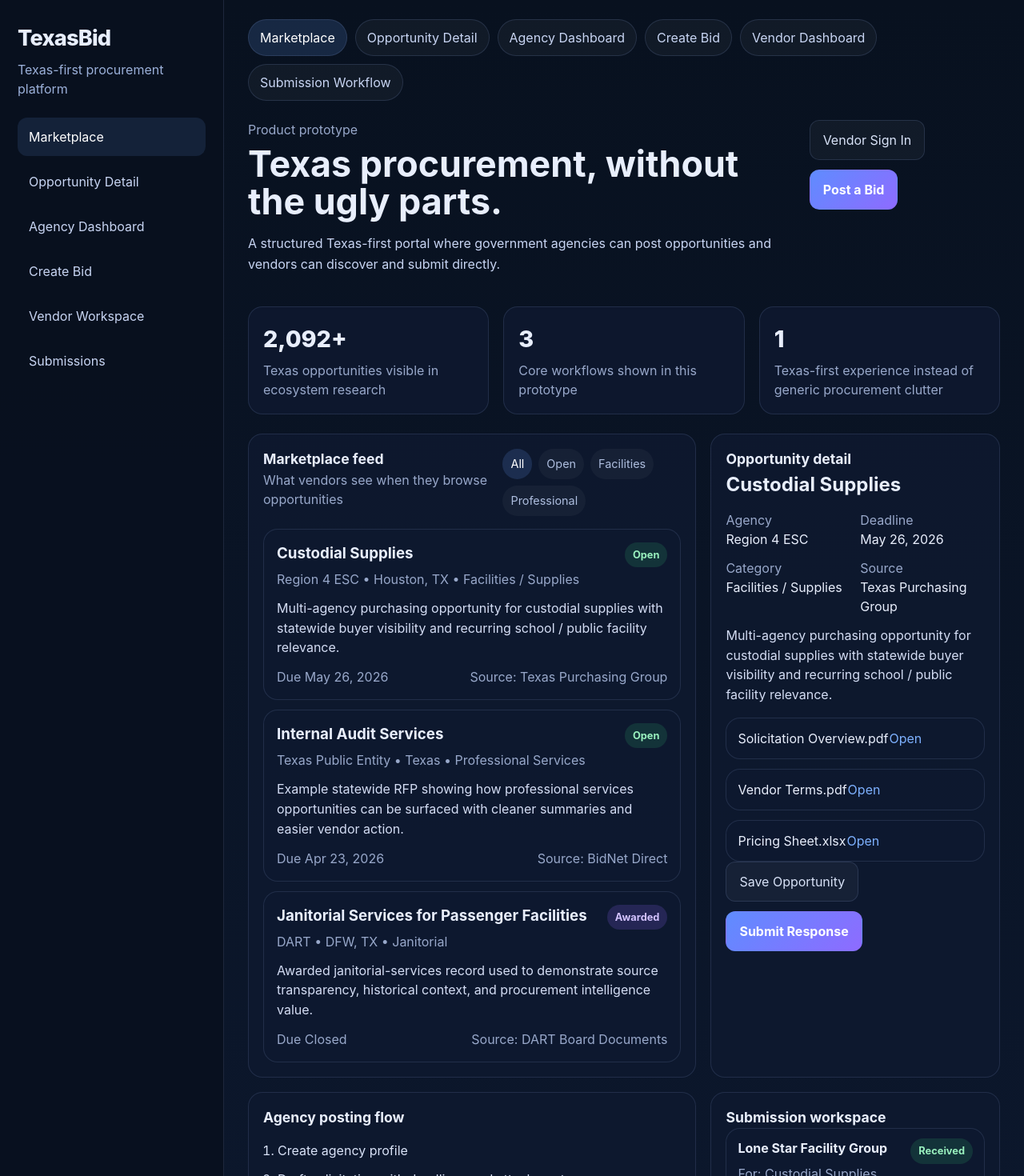
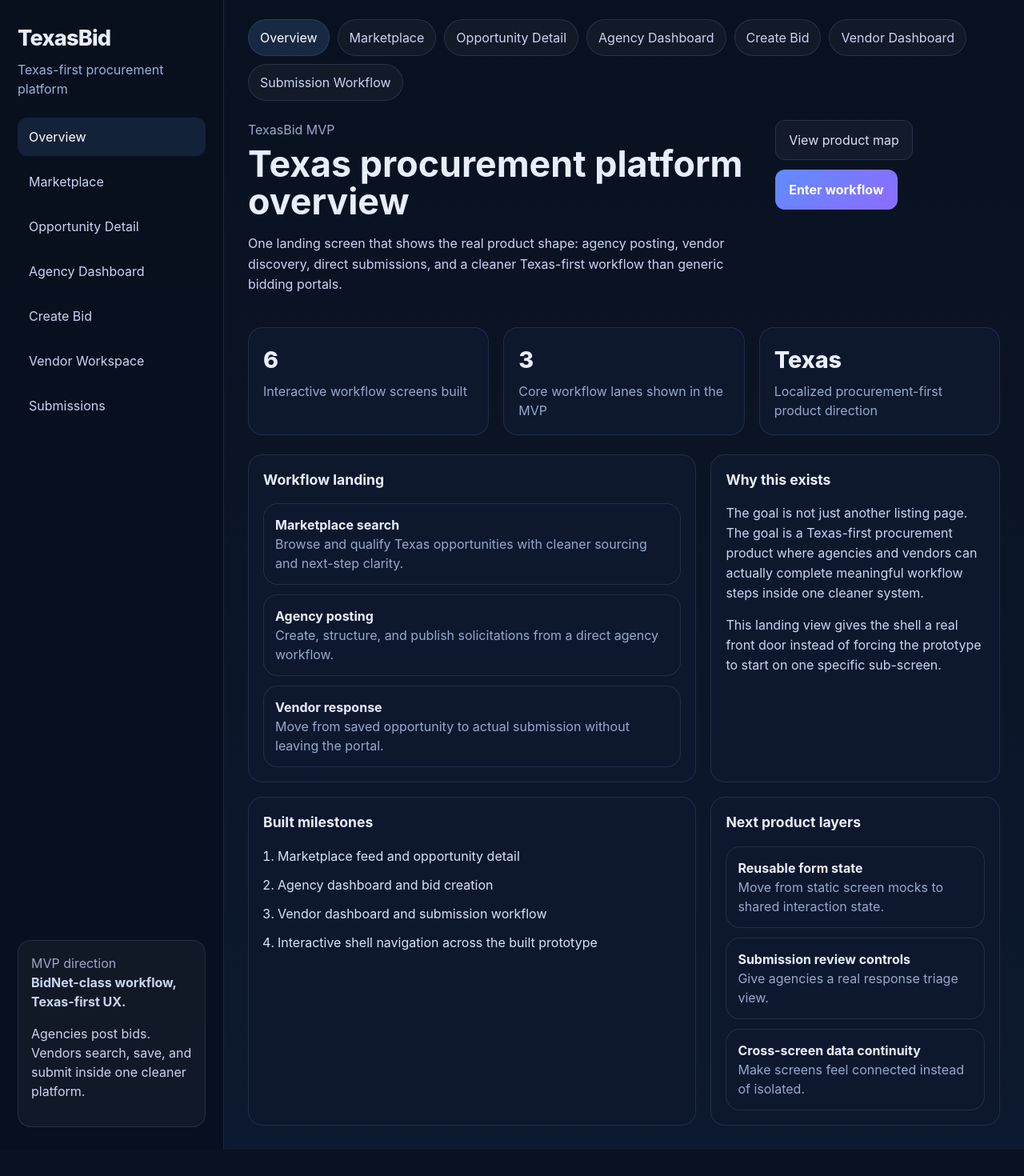
Before and after one commit to kinectic/texas-bid-consumer-portal, a React (Vite) app in the folder texas-bid-portal/: page / in a window 1280 px wide. Shown: the top 1470 px of the page at 80% size. After the commit the page ends 1437 px from the top, so only its background shows below. Built offline with nearby package versions, Linux system fonts and the light colour scheme.

Commit message:
Add overview landing page to portal shell

```diff
--- a/texas-bid-portal/src/App.tsx
+++ b/texas-bid-portal/src/App.tsx
@@ -3,12 +3,14 @@ import './App.css'
 import { Sidebar } from './components/Sidebar'
 import { AgencyDashboardPage } from './pages/AgencyDashboardPage'
 import { CreateBidPage } from './pages/CreateBidPage'
+import { HomeDashboardPage } from './pages/HomeDashboardPage'
 import { MarketplacePage } from './pages/MarketplacePage'
 import { OpportunityDetailPage } from './pages/OpportunityDetailPage'
 import { SubmissionWorkflowPage } from './pages/SubmissionWorkflowPage'
 import { VendorDashboardPage } from './pages/VendorDashboardPage'
 
 type ViewKey =
+  | 'home'
   | 'marketplace'
   | 'opportunity'
   | 'agency-dashboard'
@@ -17,6 +19,7 @@ type ViewKey =
   | 'submission-workflow'
 
 const viewOrder: { key: ViewKey; label: string }[] = [
+  { key: 'home', label: 'Overview' },
   { key: 'marketplace', label: 'Marketplace' },
   { key: 'opportunity', label: 'Opportunity Detail' },
   { key: 'agency-dashboard', label: 'Agency Dashboard' },
@@ -27,6 +30,8 @@ const viewOrder: { key: ViewKey; label: string }[] = [
 
 function renderView(view: ViewKey) {
   switch (view) {
+    case 'home':
+      return <HomeDashboardPage />
     case 'marketplace':
       return <MarketplacePage />
     case 'opportunity':
@@ -40,12 +45,12 @@ function renderView(view: ViewKey) {
     case 'submission-workflow':
       return <SubmissionWorkflowPage />
     default:
-      return <MarketplacePage />
+      return <HomeDashboardPage />
   }
 }
 
 function App() {
-  const [activeView, setActiveView] = useState<ViewKey>('marketplace')
+  const [activeView, setActiveView] = useState<ViewKey>('home')
 
   return (
     <div className="app-shell">
--- a/texas-bid-portal/src/components/Sidebar.tsx
+++ b/texas-bid-portal/src/components/Sidebar.tsx
@@ -1,17 +1,27 @@
+type ViewKey =
+  | 'home'
+  | 'marketplace'
+  | 'opportunity'
+  | 'agency-dashboard'
+  | 'create-bid'
+  | 'vendor-dashboard'
+  | 'submission-workflow'
+
 type SidebarProps = {
-  activeView: string
-  onSelect: (view: 'marketplace' | 'opportunity' | 'agency-dashboard' | 'create-bid' | 'vendor-dashboard' | 'submission-workflow') => void
+  activeView: ViewKey
+  onSelect: (view: ViewKey) => void
 }
 
 export function Sidebar({ activeView, onSelect }: SidebarProps) {
-  const navItems = [
+  const navItems: { key: ViewKey; label: string }[] = [
+    { key: 'home', label: 'Overview' },
     { key: 'marketplace', label: 'Marketplace' },
     { key: 'opportunity', label: 'Opportunity Detail' },
     { key: 'agency-dashboard', label: 'Agency Dashboard' },
     { key: 'create-bid', label: 'Create Bid' },
     { key: 'vendor-dashboard', label: 'Vendor Workspace' },
     { key: 'submission-workflow', label: 'Submissions' },
-  ] as const
+  ]
 
   return (
     <aside className="sidebar">
--- /dev/null
+++ b/texas-bid-portal/src/pages/HomeDashboardPage.tsx
@@ -0,0 +1,109 @@
+const workflowCards = [
+  {
+    title: 'Marketplace search',
+    description: 'Browse and qualify Texas opportunities with cleaner sourcing and next-step clarity.',
+  },
+  {
+    title: 'Agency posting',
+    description: 'Create, structure, and publish solicitations from a direct agency workflow.',
+  },
+  {
+    title: 'Vendor response',
+    description: 'Move from saved opportunity to actual submission without leaving the portal.',
+  },
+]
+
+const milestoneCards = [
+  'Marketplace feed and opportunity detail',
+  'Agency dashboard and bid creation',
+  'Vendor dashboard and submission workflow',
+  'Interactive shell navigation across the built prototype',
+]
+
+export function HomeDashboardPage() {
+  return (
+    <main className="main">
+      <header className="topbar">
+        <div>
+          <div className="eyebrow">TexasBid MVP</div>
+          <h1>Texas procurement platform overview</h1>
+          <p className="intro">
+            One landing screen that shows the real product shape: agency posting, vendor discovery, direct submissions, and a cleaner Texas-first workflow than generic bidding portals.
+          </p>
+        </div>
+        <div className="top-actions">
+          <button className="ghost">View product map</button>
+          <button className="primary">Enter workflow</button>
+        </div>
+      </header>
+
+      <section className="stats-grid">
+        <div className="stat-card">
+          <span className="stat-value">6</span>
+          <span className="stat-label">Interactive workflow screens built</span>
+        </div>
+        <div className="stat-card">
+          <span className="stat-value">3</span>
+          <span className="stat-label">Core workflow lanes shown in the MVP</span>
+        </div>
+        <div className="stat-card">
+          <span className="stat-value">Texas</span>
+          <span className="stat-label">Localized procurement-first product direction</span>
+        </div>
+      </section>
+
+      <section className="content-grid">
+        <div className="panel">
+          <div className="panel-title">Workflow landing</div>
+          <div className="draft-list">
+            {workflowCards.map((card) => (
+              <div className="draft-card" key={card.title}>
+                <strong>{card.title}</strong>
+                <div className="muted">{card.description}</div>
+              </div>
+            ))}
+          </div>
+        </div>
+
+        <div className="panel">
+          <div className="panel-title">Why this exists</div>
+          <div className="dashboard-note">
+            The goal is not just another listing page. The goal is a Texas-first procurement product where agencies and vendors can actually complete meaningful workflow steps inside one cleaner system.
+          </div>
+          <div className="dashboard-note">
+            This landing view gives the shell a real front door instead of forcing the prototype to start on one specific sub-screen.
+          </div>
+        </div>
+      </section>
+
+      <section className="content-grid lower-grid">
+        <div className="panel">
+          <div className="panel-title">Built milestones</div>
+          <ol className="flow-list">
+            {milestoneCards.map((milestone) => (
+              <li key={milestone}>{milestone}</li>
+            ))}
+          </ol>
+        </div>
+
+        <div className="panel">
+          <div className="panel-title">Next product layers</div>
+          <div className="draft-list">
+            <div className="draft-card">
+              <strong>Reusable form state</strong>
+              <div className="muted">Move from static screen mocks to shared interaction state.</div>
+            </div>
+            <div className="draft-card">
+              <strong>Submission review controls</strong>
+              <div className="muted">Give agencies a real response triage view.</div>
+            </div>
+            <div className="draft-card">
+              <strong>Cross-screen data continuity</strong>
+              <div className="muted">Make screens feel connected instead of isolated.</div>
+            </div>
+          </div>
+        </div>
+      </section>
+    </main>
+  )
+}
```
